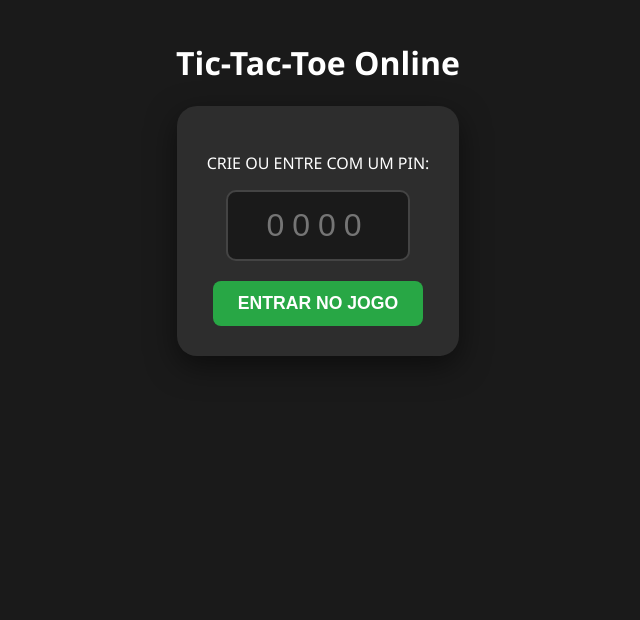
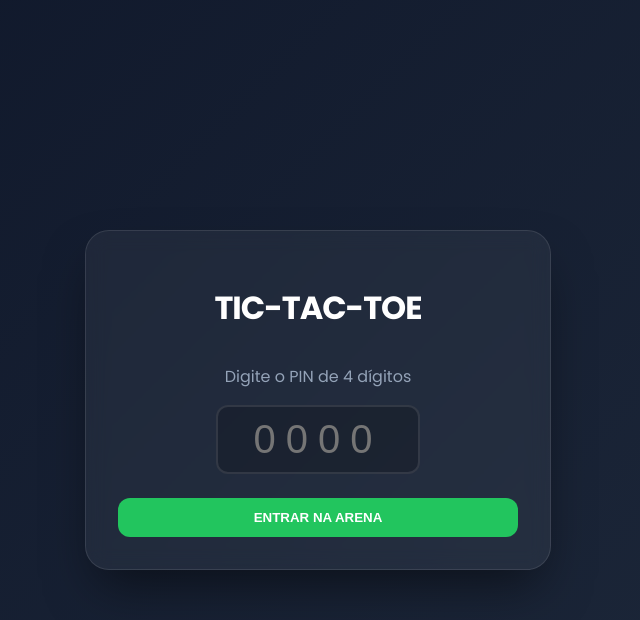
Before and after one commit to hendriknanni-new/jogo-da-velha-multiplayer, a website: page index.html in a window 1280 px wide. Shown: the whole page, without its empty margins (322-962 px from the left). Drawn offline with nearby package versions, Linux system fonts and the light colour scheme; no server answers.

Commit message:
index.html

```diff
--- a/index.html
+++ b/index.html
@@ -3,29 +3,128 @@
 <head>
     <meta charset="UTF-8">
     <meta name="viewport" content="width=device-width, initial-scale=1.0">
-    <title>Tic-Tac-Toe PIN</title>
+    <title>Tic-Tac-Toe Royale</title>
+    <link href="https://fonts.googleapis.com/css2?family=Poppins:wght@400;700&display=swap" rel="stylesheet">
     <style>
-        body { font-family: 'Segoe UI', sans-serif; display: flex; flex-direction: column; align-items: center; background: #1a1a1a; color: white; margin-top: 20px; }
-        #lobby { background: #2d2d2d; padding: 30px; border-radius: 20px; text-align: center; box-shadow: 0 10px 30px rgba(0,0,0,0.5); }
-        input { padding: 15px; border-radius: 10px; border: 2px solid #444; background: #1a1a1a; color: #00ff00; font-size: 2rem; text-align: center; width: 150px; letter-spacing: 8px; margin-bottom: 20px; outline: none; }
-        input:focus { border-color: #28a745; }
-        button { padding: 12px 25px; cursor: pointer; border-radius: 8px; border: none; background: #28a745; color: white; font-weight: bold; font-size: 1.1rem; }
+        :root {
+            --bg: #0f172a;
+            --glass: rgba(255, 255, 255, 0.05);
+            --border: rgba(255, 255, 255, 0.1);
+            --accent: #22c55e;
+            --x-color: #ef4444;
+            --o-color: #3b82f6;
+        }
+
+        body {
+            font-family: 'Poppins', sans-serif;
+            background: linear-gradient(135deg, #0f172a 0%, #1e293b 100%);
+            color: white;
+            min-height: 100vh;
+            display: flex;
+            flex-direction: column;
+            align-items: center;
+            justify-content: center;
+            margin: 0;
+            overflow: hidden;
+        }
+
+        /* Container Principal */
+        .container {
+            background: var(--glass);
+            backdrop-filter: blur(10px);
+            border: 1px solid var(--border);
+            padding: 2rem;
+            border-radius: 24px;
+            box-shadow: 0 25px 50px -12px rgba(0, 0, 0, 0.5);
+            text-align: center;
+            width: 90%;
+            max-width: 400px;
+        }
+
+        h1 { font-weight: 700; letter-spacing: -1px; margin-bottom: 2rem; }
+
+        /* Estilo do Lobby */
+        #lobby input {
+            background: rgba(0, 0, 0, 0.2);
+            border: 2px solid var(--border);
+            border-radius: 12px;
+            color: var(--accent);
+            font-size: 2.5rem;
+            width: 180px;
+            text-align: center;
+            padding: 10px;
+            margin-bottom: 1.5rem;
+            letter-spacing: 10px;
+            transition: 0.3s;
+        }
+
+        #lobby input:focus { border-color: var(--accent); outline: none; box-shadow: 0 0 15px rgba(34, 197, 94, 0.3); }
+
+        button {
+            background: var(--accent);
+            color: white;
+            border: none;
+            padding: 12px 24px;
+            border-radius: 12px;
+            font-weight: 700;
+            text-transform: uppercase;
+            cursor: pointer;
+            transition: all 0.2s;
+            width: 100%;
+        }
+
+        button:hover { transform: translateY(-2px); filter: brightness(1.1); }
+
+        /* Área do Jogo */
         #gameArea { display: none; flex-direction: column; align-items: center; }
-        .board { display: grid; grid-template-columns: repeat(3, 100px); gap: 10px; margin-top: 20px; }
-        .cell { width: 100px; height: 100px; background: #333; border: 2px solid #444; display: flex; align-items: center; justify-content: center; font-size: 3rem; cursor: pointer; border-radius: 12px; font-weight: bold; }
-        #status { font-size: 1.4rem; margin: 15px 0; color: #f1c40f; height: 35px; }
-        #resetBtn { background: #e74c3c; margin-top: 25px; }
-        .room-info { margin-top: 20px; color: #666; font-size: 0.9rem; }
+
+        .board {
+            display: grid;
+            grid-template-columns: repeat(3, 1fr);
+            gap: 12px;
+            margin: 20px 0;
+        }
+
+        .cell {
+            width: 90px;
+            height: 90px;
+            background: rgba(255, 255, 255, 0.03);
+            border: 1px solid var(--border);
+            border-radius: 16px;
+            display: flex;
+            align-items: center;
+            justify-content: center;
+            font-size: 2.5rem;
+            font-weight: 700;
+            cursor: pointer;
+            transition: 0.2s;
+        }
+
+        .cell:hover { background: rgba(255, 255, 255, 0.08); transform: scale(1.02); }
+
+        #status { font-weight: 700; margin-bottom: 1rem; min-height: 1.5rem; }
+
+        .room-badge {
+            background: rgba(0,0,0,0.3);
+            padding: 4px 12px;
+            border-radius: 20px;
+            font-size: 0.8rem;
+            color: #94a3b8;
+        }
+
+        #resetBtn { background: transparent; border: 1px solid var(--border); margin-top: 15px; font-size: 0.8rem; }
+        #resetBtn:hover { background: rgba(239, 68, 68, 0.1); border-color: var(--x-color); color: var(--x-color); }
     </style>
 </head>
 <body>
-    <h1>Tic-Tac-Toe Online</h1>
+
+    <div class="container">
+        <h1>TIC-TAC-TOE</h1>
 
         <div id="lobby">
-        <p>CRIE OU ENTRE COM UM PIN:</p>
+            <p style="color: #94a3b8;">Digite o PIN de 4 dígitos</p>
             <input type="tel" id="roomInput" maxlength="4" placeholder="0000" oninput="this.value = this.value.replace(/[^0-9]/g, '')">
-        <br>
-        <button onclick="joinRoom()">ENTRAR NO JOGO</button>
+            <button onclick="joinRoom()">Entrar na Arena</button>
         </div>
 
         <div id="gameArea">
@@ -42,7 +141,10 @@
                 <div class="cell" data-index="8"></div>
             </div>
             <button id="resetBtn">Zerar Partida</button>
-        <p class="room-info">SALA PIN: <span id="roomDisplay" style="color:#00ff00; font-weight:bold;"></span></p>
+            <div style="margin-top: 20px;">
+                <span class="room-badge">SALA: <span id="roomDisplay"></span></span>
+            </div>
+        </div>
     </div>
 
     <script src="https://cdn.socket.io/4.7.2/socket.io.min.js"></script>
```
Lines whose indentation alone changed are shown as unchanged.
